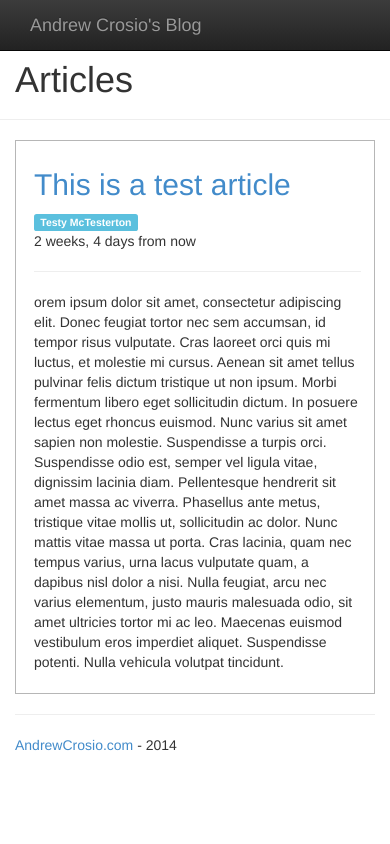
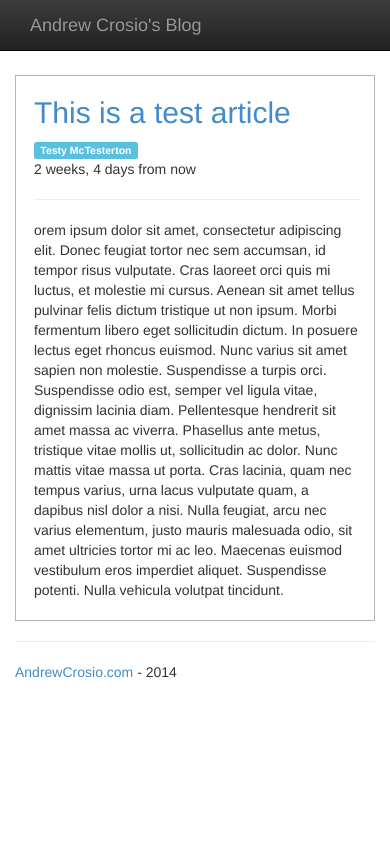
Before and after one commit to Andrew-Crosio/andrewcrosio.com, a Django app: page /articles/ in a window 390 px wide. Run offline with Django 3.2, Linux system fonts and the light colour scheme; data comes from the database, SQL or seed files in the repository; some libraries are stand-ins or nearby versions.

Commit message:
adding some changes for responsiveness and stuff

```diff
--- a/blog/blog/static/css/main.css
+++ b/blog/blog/static/css/main.css
@@ -1,24 +1,54 @@
+.page-header {
+    margin-top: 60px;
+}
+
+@media (max-width: 480px) {
+    .page-header {
+        display: none;
+    }
+
+    .main-content:before {
+        content: '';
+        margin-top: 75px;
+    }
+}
+
 .article {
     border: 1px solid #b6b6b6;
-    padding: 2% 3.5% 3% 5%;
+    padding: 10px 3.5% 25px 5%;
+}
+
+@media (max-width: 1000px) {
+    .article {
+        padding: 0 3.5% 15px 5%;
+    }
+}
+
+@media (max-width: 480px) {
+    .article {
+        padding: 0 3.5% 10px 5%;
+    }
 }
 
 .no-header {
-    margin-top: 80px;
+    margin-top: 95px;
 }
 
-@media (max-width: 450px) {
-    .article-time {
-        display: block;
+@media (max-width: 480px) {
+    .no-header {
+        margin-top: 50px;
     }
 }
 
-@media (min-width: 450px) {
+.article-time {
+    display: block;
+}
+
+@media (min-width: 480px) {
     .article-time:before {
         content: ' - '
     }
 }
-
 
 .back-link {
     display: block;
--- a/blog/blog/templates/base.html
+++ b/blog/blog/templates/base.html
@@ -41,7 +41,7 @@
     <div class="no-header"></div>
 {% endif %}
 
-<div class="container">
+<div class="container main-content">
     {% block content %}<strong>I need to be overridden!</strong>{% endblock %}
 
     <hr>
```
